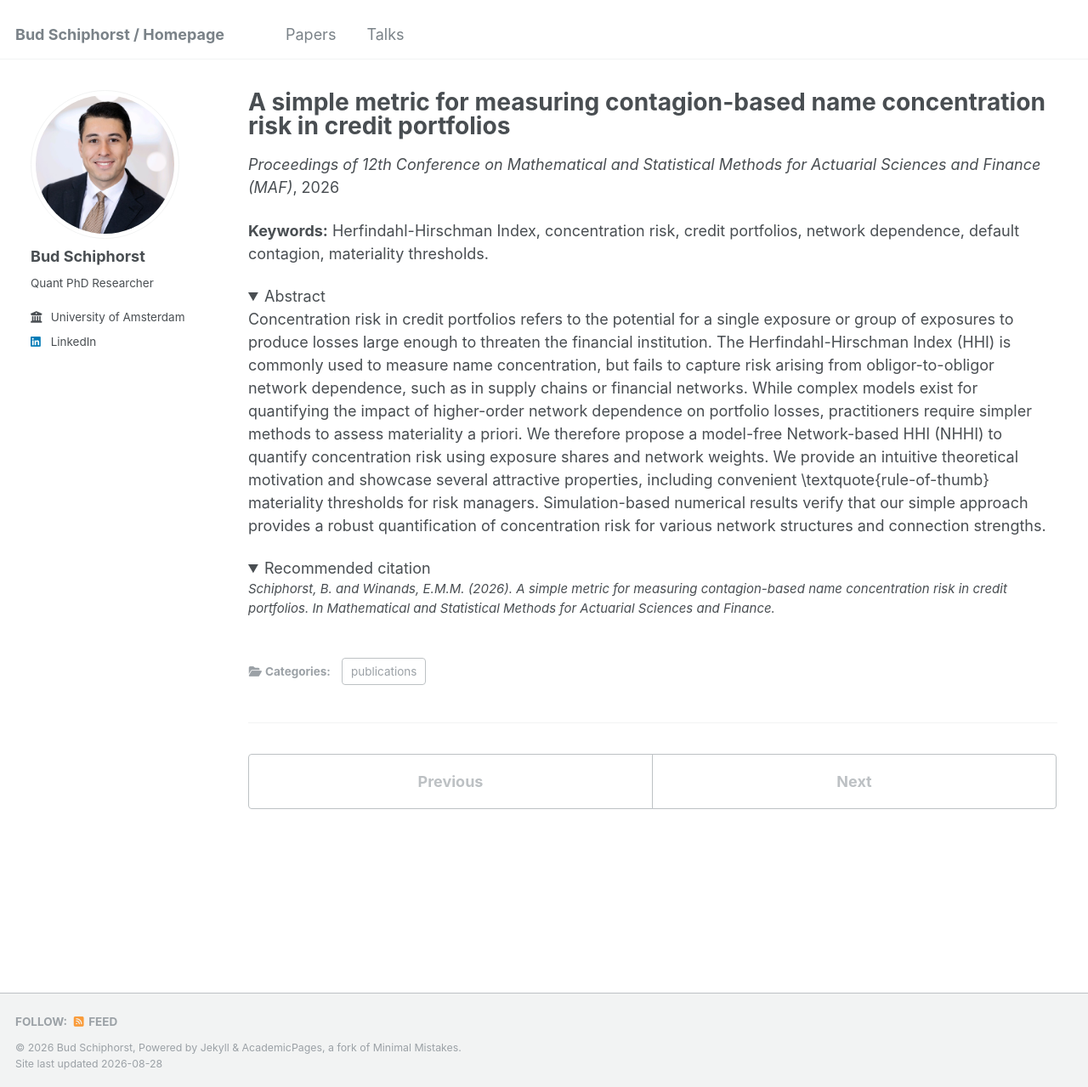
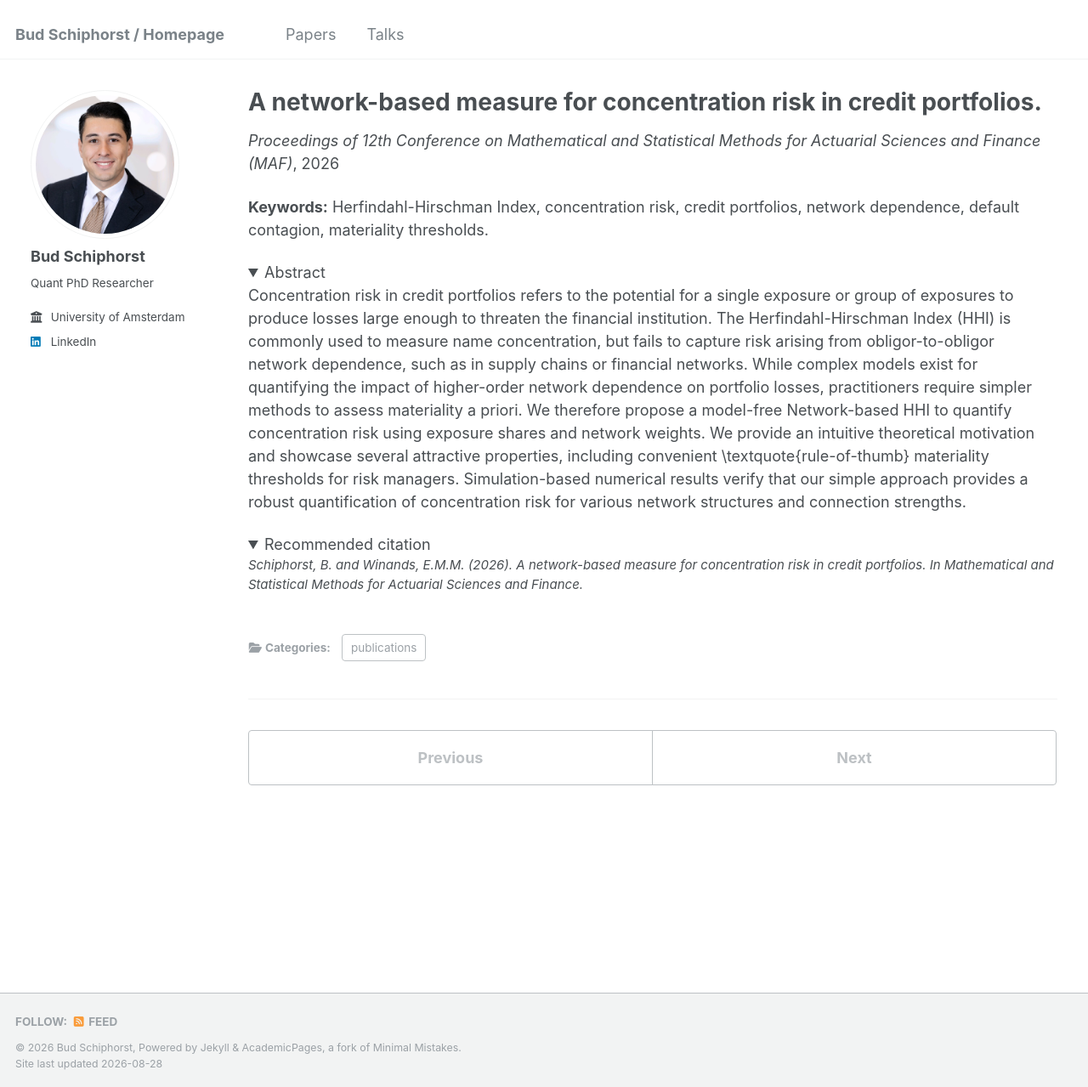
Before and after one commit to BSchiphorst/BSchiphorst.github.io, a Jekyll site: the page built from _papers/conferencepaper_MAF2026.md, in a window 1280 px wide and 1279 px high. Shown: the whole window at 85% size. Built offline with Jekyll 4.4.1, drawn with Linux system fonts in a browser that asks for light colours.

Commit message:
updated paper titles and links

```diff
--- a/_papers/conferencepaper_MAF2026.md
+++ b/_papers/conferencepaper_MAF2026.md
@@ -1,12 +1,12 @@
 ---
-title: "A simple metric for measuring contagion-based name concentration risk in credit portfolios"
+title: "A network-based measure for concentration risk in credit portfolios."
 collection: papers
 category: publications
 permalink: /paper/conferencepaper_MAF2026
 excerpt: ''
 keywords: 'Herfindahl-Hirschman Index, concentration risk, credit portfolios, network dependence, default contagion, materiality thresholds.'
-Abstract: Concentration risk in credit portfolios refers to the potential for a single exposure or group of exposures to produce losses large enough to threaten the financial institution. The Herfindahl-Hirschman Index (HHI) is commonly used to measure name concentration, but fails to capture risk arising from obligor-to-obligor network dependence, such as in supply chains or financial networks. While complex models exist for quantifying the impact of higher-order network dependence on portfolio losses, practitioners require simpler methods to assess materiality a priori. We therefore propose a model-free Network-based HHI (NHHI) to quantify concentration risk using exposure shares and network weights. We provide an intuitive theoretical motivation and showcase several attractive properties, including convenient \textquote{rule-of-thumb} materiality thresholds for risk managers. Simulation-based numerical results verify that our simple approach provides a robust quantification of concentration risk for various network structures and connection strengths.
+Abstract: Concentration risk in credit portfolios refers to the potential for a single exposure or group of exposures to produce losses large enough to threaten the financial institution. The Herfindahl-Hirschman Index (HHI) is commonly used to measure name concentration, but fails to capture risk arising from obligor-to-obligor network dependence, such as in supply chains or financial networks. While complex models exist for quantifying the impact of higher-order network dependence on portfolio losses, practitioners require simpler methods to assess materiality a priori. We therefore propose a model-free Network-based HHI to quantify concentration risk using exposure shares and network weights. We provide an intuitive theoretical motivation and showcase several attractive properties, including convenient \textquote{rule-of-thumb} materiality thresholds for risk managers. Simulation-based numerical results verify that our simple approach provides a robust quantification of concentration risk for various network structures and connection strengths.
 date: 2026-07-14 (acceptance)
 venue: 'Proceedings of 12th Conference on Mathematical and Statistical Methods for Actuarial Sciences and Finance (MAF)'
-citation: 'Schiphorst, B. and Winands, E.M.M. (2026). A simple metric for measuring contagion-based name concentration risk in credit portfolios. In Mathematical and Statistical Methods for Actuarial Sciences and Finance.'
+citation: 'Schiphorst, B. and Winands, E.M.M. (2026). A network-based measure for concentration risk in credit portfolios. In Mathematical and Statistical Methods for Actuarial Sciences and Finance.'
 ---
```
Also changed, not shown: _papers/full_ruinprocesses.md (+1 -1 lines), _papers/fullpaper_markovembedding.md (+2 -2 lines).
